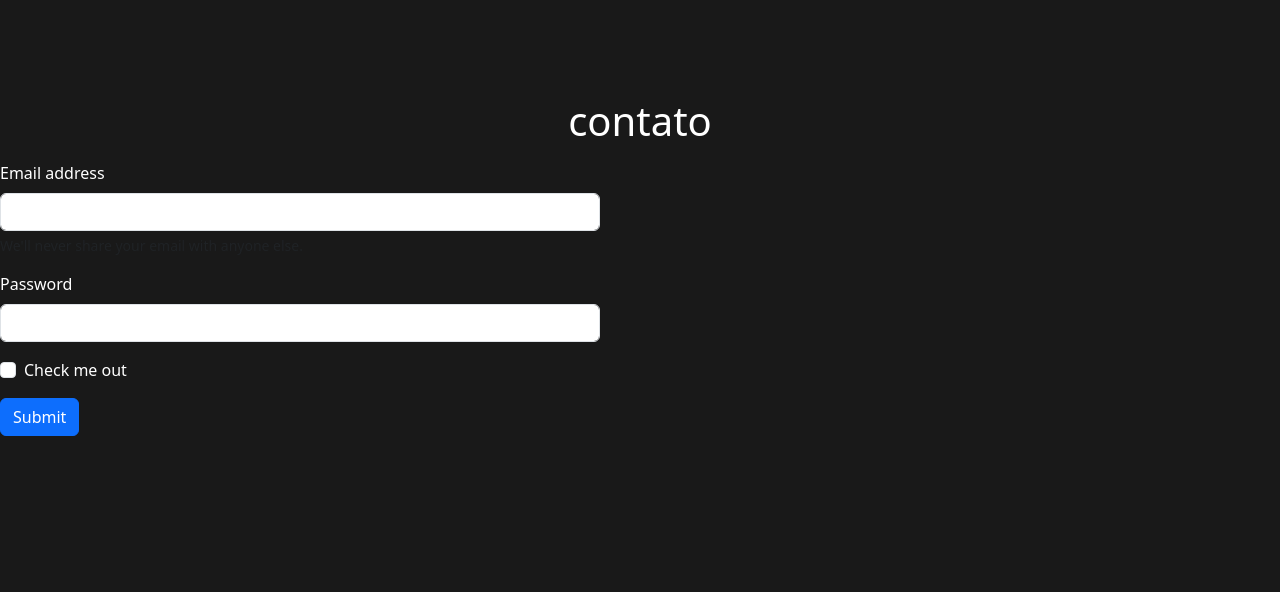
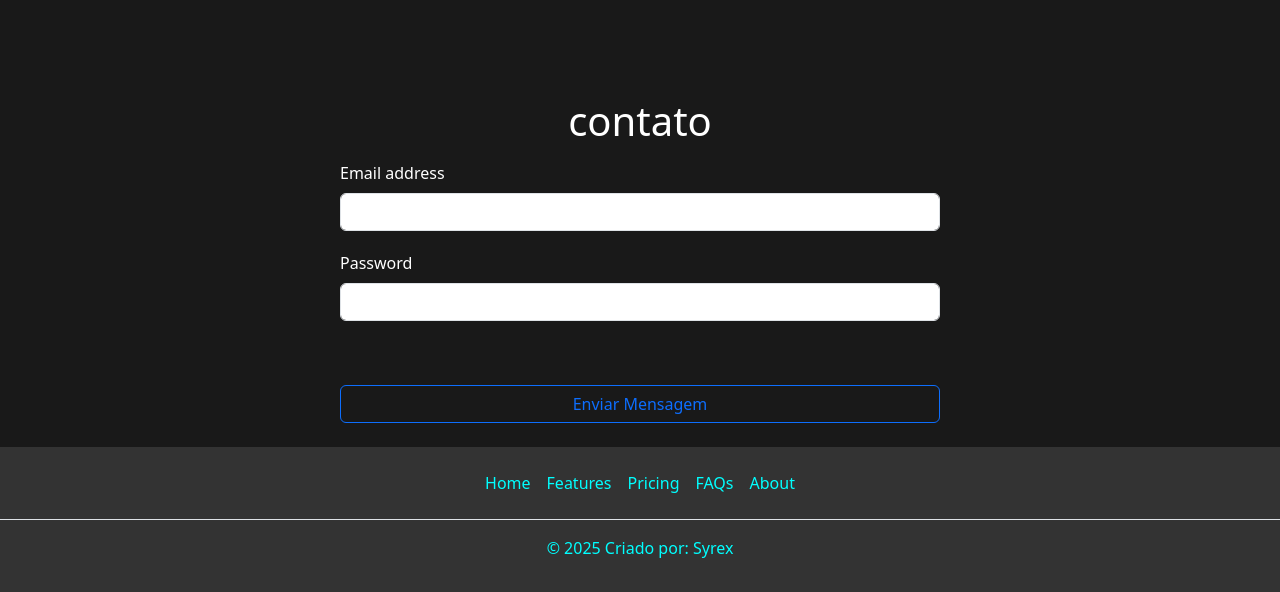
Before and after one commit to syrexz/naruto-site, a plain HTML site: page index.html in a window 1280 px wide. Shown: the part 1781-2373 px from the top of the page. Before the commit the page ends 2217 px from the top, so only its background shows below. Drawn offline with nearby package versions, Linux system fonts and the light colour scheme.

Commit message:
ajuste na secao e footer

```diff
--- a/index.html
+++ b/index.html
@@ -137,24 +137,32 @@
             <h1 id="contact-title" class="text-center my-3">contato</h1>
         </div>
         <div class="container-formulario">
-
-            <form>
+            <form onsubmit="enviarFormulario(event)">
                 <div class="mb-3">
                     <label for="exampleInputEmail1" class="form-label">Email address</label>
-                    <input type="email" class="form-control" id="exampleInputEmail1" aria-describedby="emailHelp">
-                    <div id="emailHelp" class="form-text">We'll never share your email with anyone else.</div>
+                    <input id="nome" required type="email" class="form-control" aria-describedby="emailHelp">
+                    <div id="emailHelp" class="form-text"></div>
                 </div>
                 <div class="mb-3">
                     <label for="exampleInputPassword1" class="form-label">Password</label>
-                    <input type="password" class="form-control" id="exampleInputPassword1">
+                    <input id="senha" required type="password" class="form-control">
                 </div>
-                <div class="mb-3 form-check">
-                    <input type="checkbox" class="form-check-input" id="exampleCheck1">
-                    <label class="form-check-label" for="exampleCheck1">Check me out</label>
-                </div>
-                <button type="submit" class="btn btn-primary">Submit</button>
+                <button type="submit" class="btn btn-outline-primary mt-5">Enviar Mensagem</button>
             </form>
-
+        </div>
+    </section>
+    <section>
+        <div>
+            <footer class="py-3 mt-4">
+                <ul class="nav justify-content-center border-bottom pb-3 mb-3">
+                    <li class="nav-item"><a href="#" class="nav-link px-2 ">Home</a></li>
+                    <li class="nav-item"><a href="#" class="nav-link px-2 ">Features</a></li>
+                    <li class="nav-item"><a href="#" class="nav-link px-2 ">Pricing</a></li>
+                    <li class="nav-item"><a href="#" class="nav-link px-2 ">FAQs</a></li>
+                    <li class="nav-item"><a href="#" class="nav-link px-2 ">About</a></li>
+                </ul>
+                <p class="text-center ">© 2025 Criado por: Syrex</p>
+            </footer>
         </div>
     </section>
 
--- a/js/script.js
+++ b/js/script.js
@@ -13,3 +13,18 @@ function mostraTexto() {
     waitUntilVisible: true,
   }).go();
 }
+
+function enviarFormulario(event) {
+    event.preventDefault();
+    // pegar o valor do e-mail e pegar o valor da senha e mostrar num console.log
+
+    const nome = document.querySelector("#nome").value
+    const senha = document.querySelector("#senha").value
+
+
+
+    console.log({
+        nome: nome,
+        senha, senha
+    })
+}
--- a/style.css
+++ b/style.css
@@ -194,14 +194,25 @@ div#top-villains.content{
     display: flex;
     flex-direction: column;
     justify-content: center;
+    align-items: center;
 }
 
 .container-formulario form{
     width: 600px;
+    display: flex;
+    flex-direction: column;
 }
 
 .cards-container{
     flex-wrap: wrap;
+}
+
+footer *{
+    color: aqua !important ;
+}
+
+footer {
+    background: #333;
 }
 
 
```
